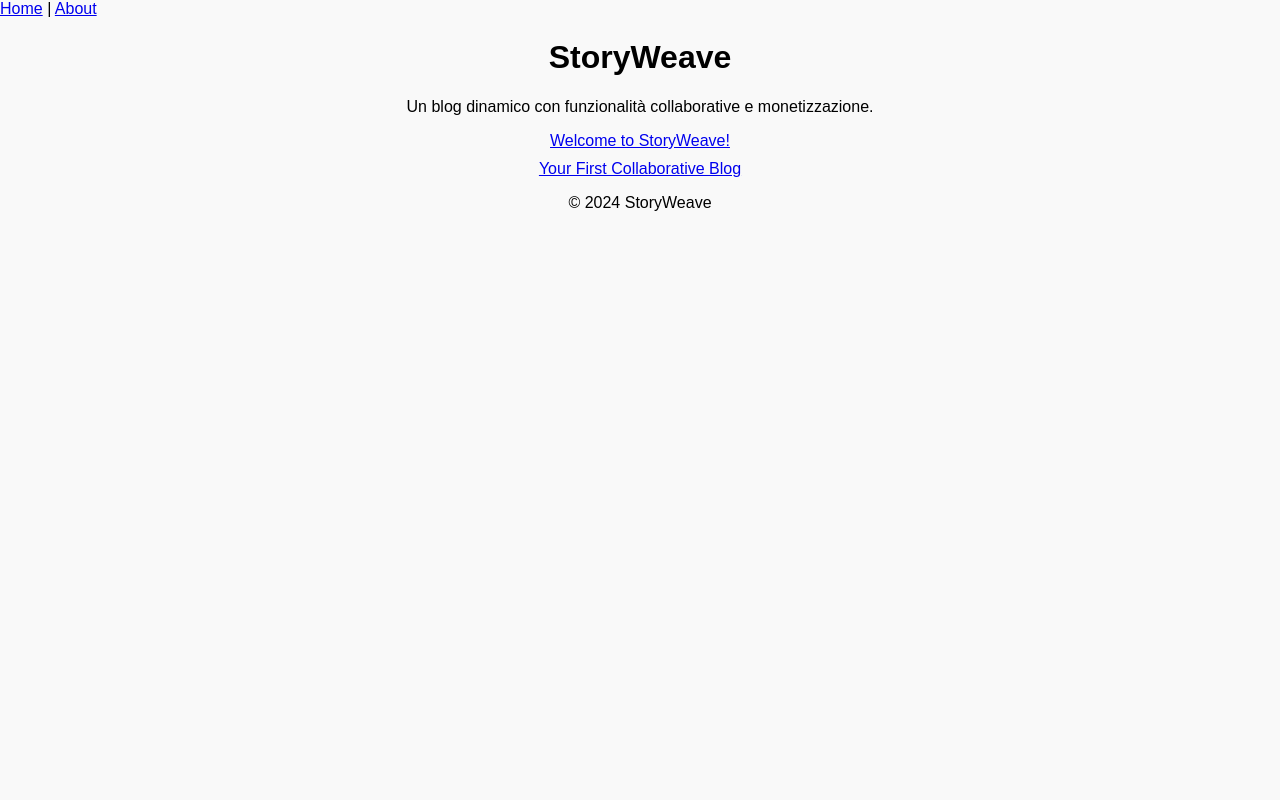
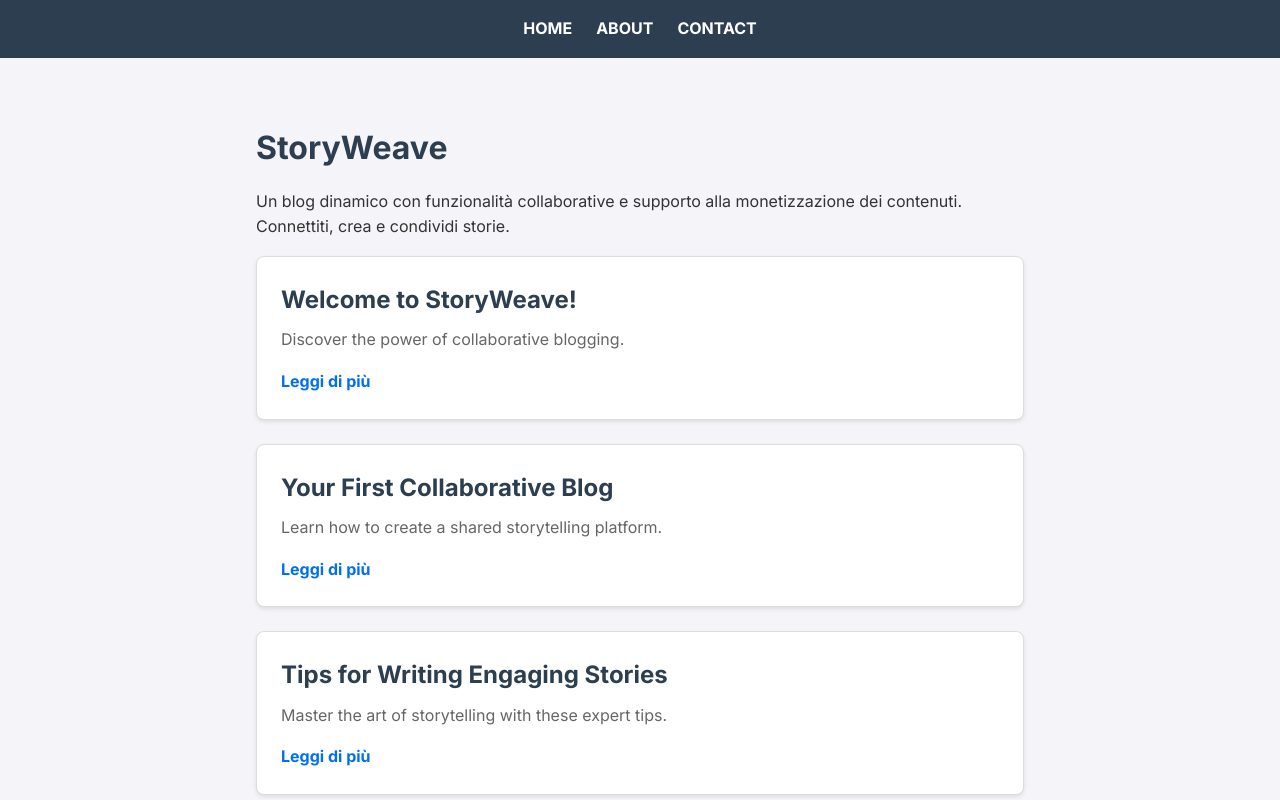
Before and after one commit to Frenxys/storyweave, a Next.js app: page / in a window 1280 px wide. Shown: the top 800 px of the page. Built offline with nearby package versions, Linux system fonts and the light colour scheme.

Commit message:
layout changes+testing the blog

```diff
--- a/src/components/Layout.js
+++ b/src/components/Layout.js
@@ -5,13 +5,12 @@ export default function Layout({ children }) {
     <div>
       <header>
         <nav>
-          <Link href="/">Home</Link> | <Link href="/about">About</Link>
+          <Link href="/">Home</Link>
+          <Link href="/about">About</Link>
+          <Link href="/contact">Contact</Link>
         </nav>
       </header>
       <main>{children}</main>
-      <footer>
-        <p>© 2024 StoryWeave</p>
-      </footer>
     </div>
   );
 }
--- /dev/null
+++ b/src/pages/_document.js
@@ -0,0 +1,18 @@
+import { Html, Head, Main, NextScript } from 'next/document';
+
+export default function Document() {
+  return (
+    <Html>
+      <Head>
+        <link
+          href="https://fonts.googleapis.com/css2?family=Inter:wght@400;600;700&display=swap"
+          rel="stylesheet"
+        />
+      </Head>
+      <body>
+        <Main />
+        <NextScript />
+      </body>
+    </Html>
+  );
+}
--- a/src/pages/index.js
+++ b/src/pages/index.js
@@ -2,21 +2,30 @@ import Link from 'next/link';
 
 export default function Home() {
   const posts = [
-    { id: 1, title: 'Welcome to StoryWeave!', slug: 'welcome' },
-    { id: 2, title: 'Your First Collaborative Blog', slug: 'collaborative-blog' },
+    { id: 1, title: 'Welcome to StoryWeave!', slug: 'welcome', description: 'Discover the power of collaborative blogging.' },
+    { id: 2, title: 'Your First Collaborative Blog', slug: 'collaborative-blog', description: 'Learn how to create a shared storytelling platform.' },
+    { id: 3, title: 'Tips for Writing Engaging Stories', slug: 'writing-tips', description: 'Master the art of storytelling with these expert tips.' },
+    { id: 4, title: 'Monetize Your Blog Effectively', slug: 'monetize-blog', description: 'Strategies to earn from your content in 2024.' },
+    { id: 5, title: 'Collaborative Writing Tools', slug: 'writing-tools', description: 'Explore the best tools for team writing.' },
+    { id: 6, title: 'Building a Community Around Your Blog', slug: 'blog-community', description: 'Foster connections and grow your audience.' },
+    { id: 7, title: 'SEO for Bloggers', slug: 'seo-tips', description: 'Optimize your blog for search engines.' },
+    { id: 8, title: 'Overcoming Writer’s Block', slug: 'writers-block', description: 'Practical tips to keep your creativity flowing.' },
+    { id: 9, title: 'Designing Your Blog Layout', slug: 'blog-layout', description: 'Create a stunning design for your blog.' },
   ];
 
   return (
-    <div>
+    <div className="container">
       <h1>StoryWeave</h1>
-      <p>Un blog dinamico con funzionalità collaborative e monetizzazione.</p>
-      <ul>
+      <p>Un blog dinamico con funzionalità collaborative e supporto alla monetizzazione dei contenuti. Connettiti, crea e condividi storie.</p>
+      <div>
         {posts.map((post) => (
-          <li key={post.id}>
-            <Link href={`/blog/${post.slug}`}>{post.title}</Link>
-          </li>
+          <div key={post.id} className="card">
+            <h2>{post.title}</h2>
+            <p>{post.description}</p>
+            <Link href={`/blog/${post.slug}`}>Leggi di più</Link>
+          </div>
         ))}
-      </ul>
+      </div>
     </div>
   );
 }
--- a/src/styles/globals.css
+++ b/src/styles/globals.css
@@ -1,20 +1,111 @@
-body {
-    font-family: Arial, sans-serif;
+/* Reset CSS */
+* {
   margin: 0;
   padding: 0;
-    background-color: #f9f9f9;
+  box-sizing: border-box;
 }
 
-  h1, p {
-    text-align: center;
+/* Base Styles */
+html, body {
+  height: 100%;
+  font-family: 'Inter', sans-serif;
+  background-color: #f4f4f9;
+  color: #333;
+  line-height: 1.6;
 }
 
-  ul {
-    list-style: none;
-    padding: 0;
+/* Next.js Root Container */
+#__next {
+  display: flex;
+  flex-direction: column;
+  min-height: 100%;
 }
 
-  ul li {
-    margin: 10px 0;
-    text-align: center;
+/* Header */
+header {
+  background-color: #2c3e50;
+  color: #fff;
+  padding: 1rem 0;
 }
+
+header nav {
+  display: flex;
+  justify-content: center;
+  gap: 1.5rem;
+}
+
+header a {
+  color: #fff;
+  font-weight: bold;
+  text-transform: uppercase;
+  text-decoration: none;
+}
+
+header a:hover {
+  text-decoration: underline;
+}
+
+/* Main Content */
+main {
+  flex: 1;
+  padding: 2rem 1rem;
+}
+
+
+
+/* Typography */
+h1, h2, h3 {
+  color: #2c3e50;
+  margin-bottom: 1rem;
+}
+
+p {
+  margin-bottom: 1rem;
+}
+
+a {
+  color: #0070f3;
+  text-decoration: none;
+}
+
+a:hover {
+  text-decoration: underline;
+}
+
+/* Utility */
+.container {
+  max-width: 800px;
+  margin: 0 auto;
+  padding: 2rem 1rem;
+}
+
+/* Blog Post Card */
+.card {
+  background-color: #fff;
+  border: 1px solid #ddd;
+  border-radius: 8px;
+  box-shadow: 0 2px 4px rgba(0, 0, 0, 0.1);
+  padding: 1.5rem;
+  margin-bottom: 1.5rem;
+  transition: transform 0.2s, box-shadow 0.2s;
+}
+
+.card:hover {
+  transform: translateY(-5px);
+  box-shadow: 0 4px 8px rgba(0, 0, 0, 0.15);
+}
+
+.card h2 {
+  margin-bottom: 0.5rem;
+  font-size: 1.5rem;
+}
+
+.card p {
+  margin-bottom: 1rem;
+  color: #666;
+}
+
+.card a {
+  color: #0070f3;
+  font-weight: bold;
+}
```
Also changed, not shown: src/pages/blog/[slug].js (+18 -3 lines). Lines whose indentation alone changed are shown as unchanged.
